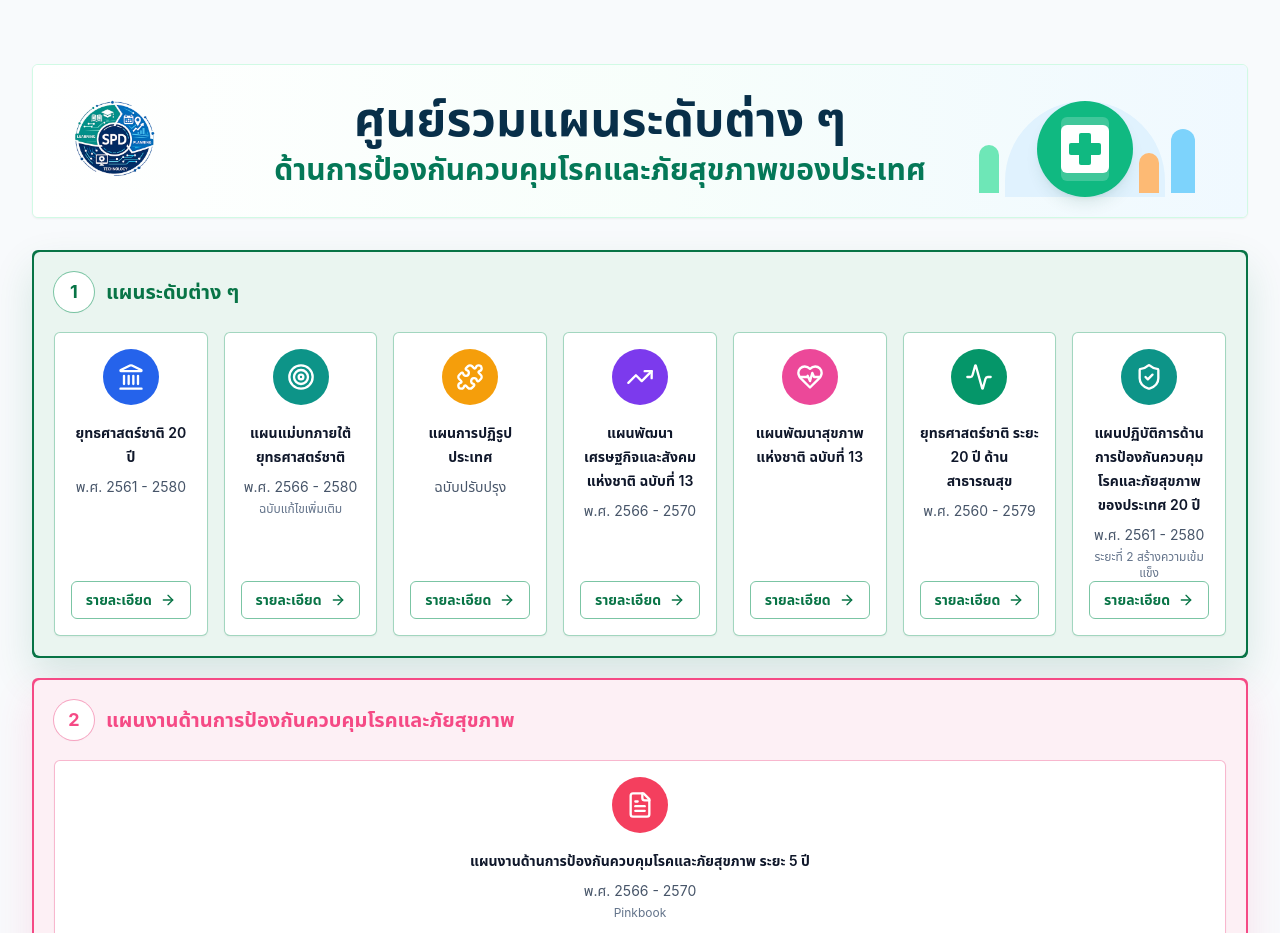
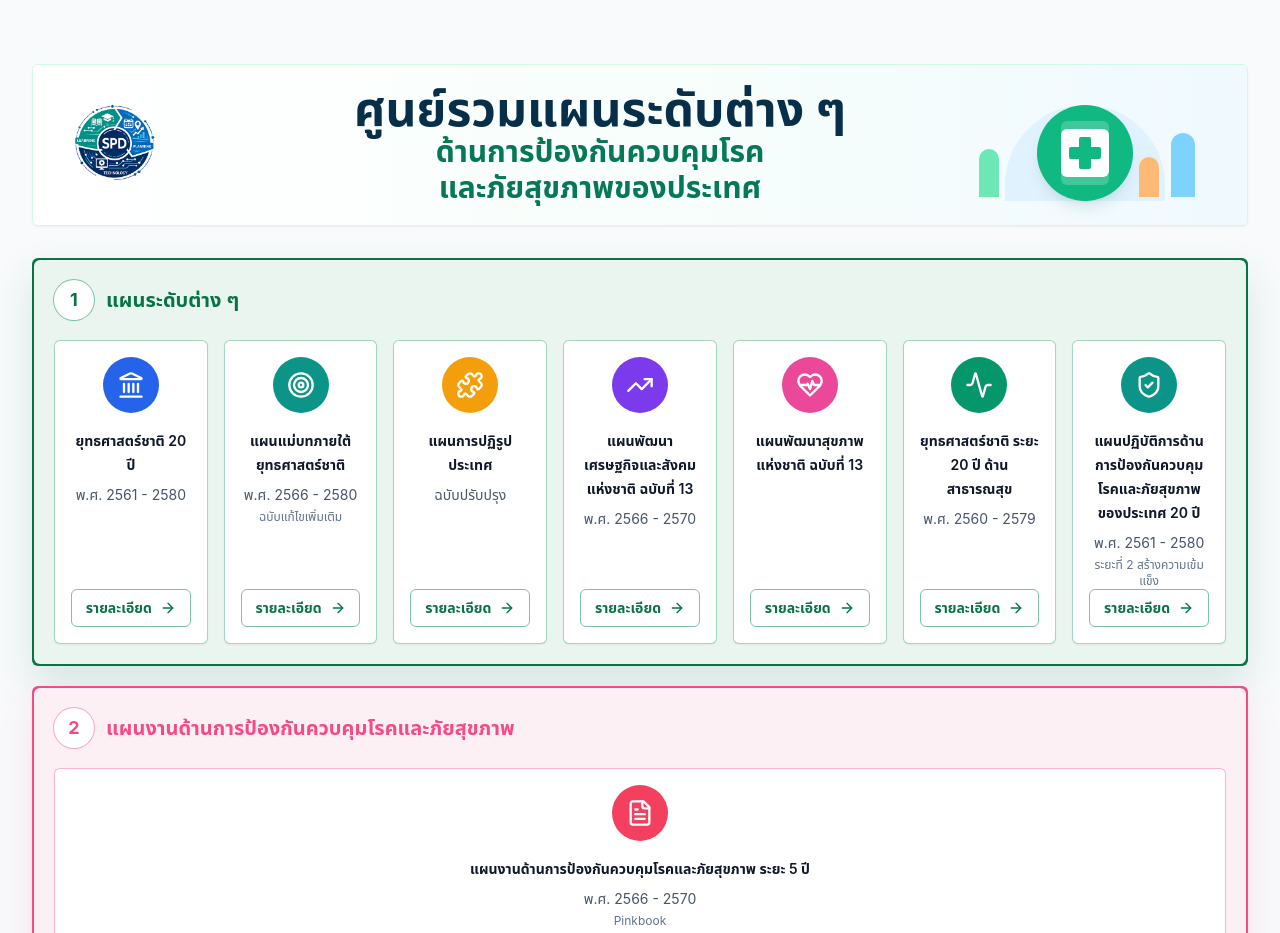
Before and after one commit to KruChetkub/PTDMS, a React (Vite) app: page / in a window 1280 px wide. Shown: the part 800-1733 px from the top of the page. Built offline with nearby package versions, Linux system fonts and the light colour scheme; no server answers; the database is empty.

Commit message:
update project

```diff
--- a/src/features/public-home/components/HomePlanLevelsBanner.tsx
+++ b/src/features/public-home/components/HomePlanLevelsBanner.tsx
@@ -8,20 +8,24 @@ export function HomePlanLevelsBanner({ logoUrl }: HomePlanLevelsBannerProps) {
       id="plan-levels"
       className="scroll-mt-24 overflow-hidden rounded-md border border-emerald-100 bg-white shadow-sm"
     >
-      <div className="relative grid min-h-32 items-center gap-4 bg-gradient-to-r from-white via-emerald-50/40 to-sky-50 px-4 py-5 sm:px-6 lg:grid-cols-[180px_1fr_260px] lg:px-8">
-        <div className="flex items-center justify-center lg:justify-start">
-          <img src={logoUrl} alt="กรมควบคุมโรค" className="h-20 w-20 rounded-md object-contain sm:h-24 sm:w-24" />
+      <div className="relative grid min-h-24 grid-cols-[76px_1fr] items-center gap-3 bg-gradient-to-r from-white via-emerald-50/40 to-sky-50 px-3 py-3 sm:grid-cols-[96px_1fr] sm:px-5 lg:min-h-32 lg:grid-cols-[180px_1fr_260px] lg:gap-4 lg:px-8 lg:py-5">
+        <div className="flex items-center justify-start">
+          <img src={logoUrl} alt="กรมควบคุมโรค" className="h-16 w-16 rounded-md object-contain sm:h-20 sm:w-20 lg:h-24 lg:w-24" />
         </div>
 
         <div className="text-center">
-          <h2 className="text-3xl font-bold leading-tight tracking-normal text-sky-950 sm:text-4xl lg:text-5xl">
+          <h2 className="text-xl font-bold leading-tight tracking-normal text-sky-950 sm:text-2xl lg:text-5xl">
             ศูนย์รวมแผนระดับต่าง ๆ
           </h2>
-          <p className="mt-2 text-xl font-semibold leading-8 text-emerald-700 sm:text-2xl lg:text-3xl">
-            ด้านการป้องกันควบคุมโรคและภัยสุขภาพของประเทศ
+
+          <p className="text-sm font-semibold text-emerald-700 sm:text-base lg:text-3xl leading-tight">
+            ด้านการป้องกันควบคุมโรค
+          </p>
+
+          <p className="text-sm font-semibold text-emerald-700 sm:text-base lg:text-3xl leading-tight">
+            และภัยสุขภาพของประเทศ
           </p>
         </div>
-
         <div className="relative hidden min-h-28 items-end justify-center lg:flex">
           <div className="absolute bottom-0 h-24 w-40 rounded-t-full bg-sky-100" />
           <div className="relative flex h-24 w-24 items-center justify-center rounded-full bg-emerald-500 text-white shadow-lg shadow-emerald-900/10">
```
